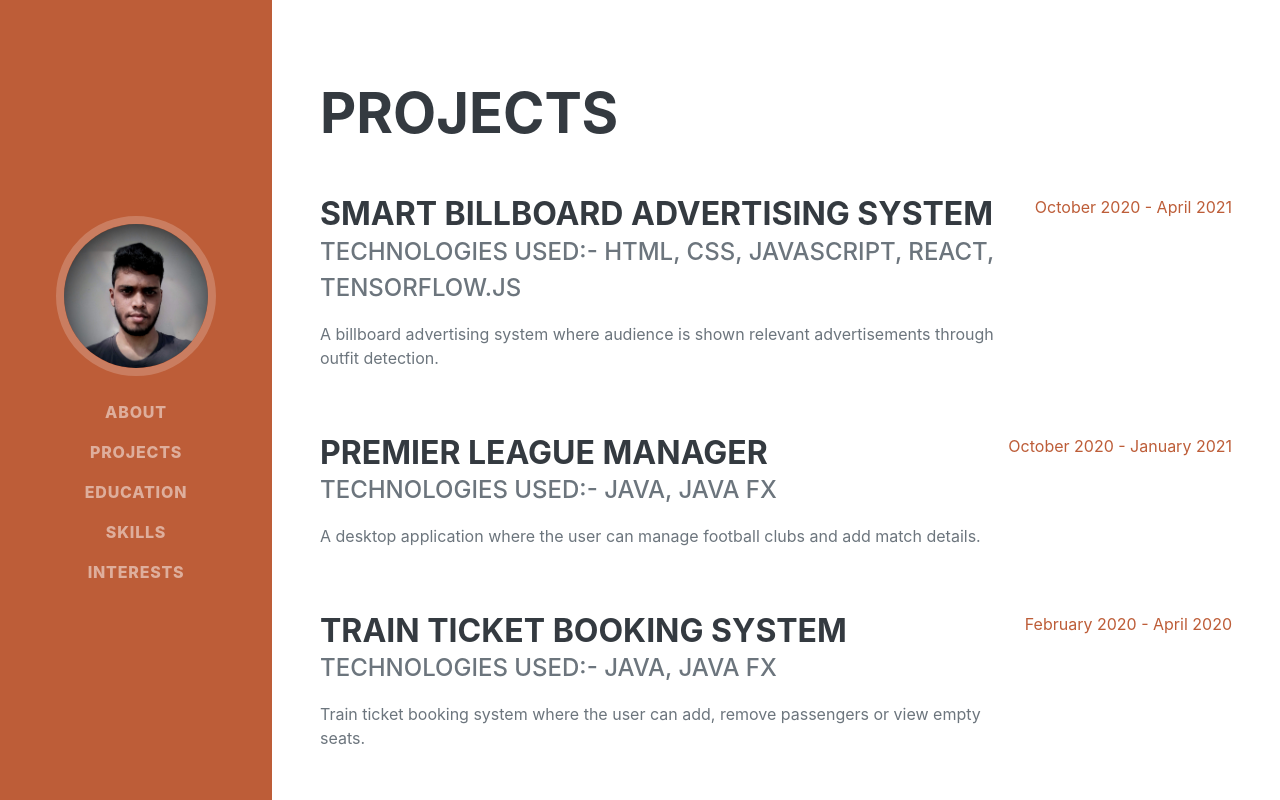
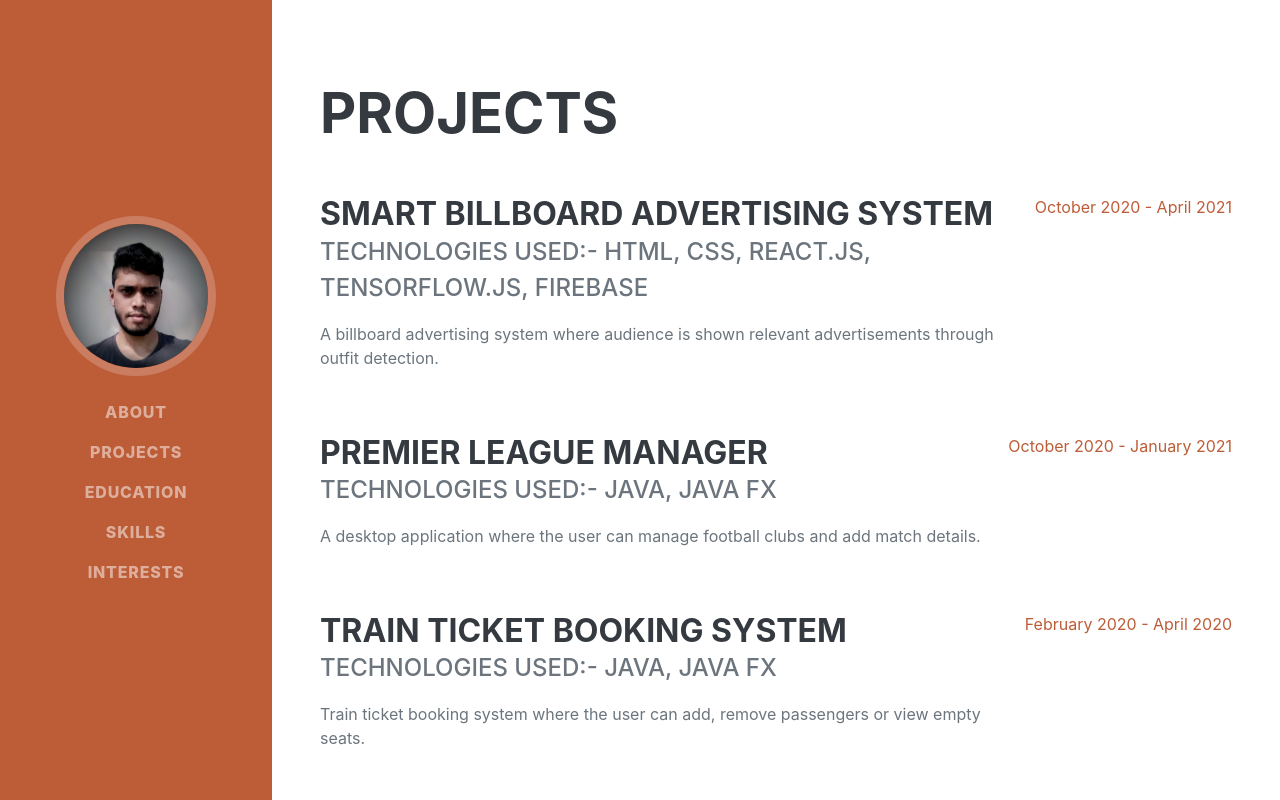
Before and after one commit to kavindu25/myPortfolio, a Next.js app in the folder webapp/: page /experience in a window 1280 px wide. Shown: the top 800 px of the page. Built offline with nearby package versions, Linux system fonts and the light colour scheme; a web font is replaced by a local one.

Commit message:
update content

```diff
--- a/webapp/pages/about.js
+++ b/webapp/pages/about.js
@@ -6,7 +6,7 @@ export default function FirstPost() {
                 <span class="text-primary"> de Alwis</span>
             </h1>
             <div class="subheading mb-5">
-                CS UNDERGRADUATE · SRI LANKA · (+94)0714322888 ·
+                Computer Science Undergraduate · (+94)0714322888 ·
                 <a href="mailto:kavindudealwis@gmail.com"> kavindudealwis@gmail.com</a>
             </div>
             <p class="lead mb-5">I am a computer science undergraduate with eagerness to explore new technologies related to computer science. Willing to help the community using suitable technologies.  </p>
--- a/webapp/pages/experience.js
+++ b/webapp/pages/experience.js
@@ -5,7 +5,7 @@ export default function FirstPost() {
                     <div class="d-flex flex-column flex-md-row justify-content-between mb-5">
                         <div class="flex-grow-1">
                             <h3 class="mb-0">Smart Billboard Advertising System</h3>
-                            <div class="subheading mb-3">Technologies used:- HTML, CSS, JavaScript, React, Tensorflow.js</div>
+                            <div class="subheading mb-3">Technologies used:- HTML, CSS, React.js, Tensorflow.js, Firebase</div>
                             <p>A billboard advertising system where audience is shown relevant advertisements through outfit detection.</p>
                         </div>
                         <div class="flex-shrink-0"><span class="text-primary">October 2020 - April 2021</span></div>
```
